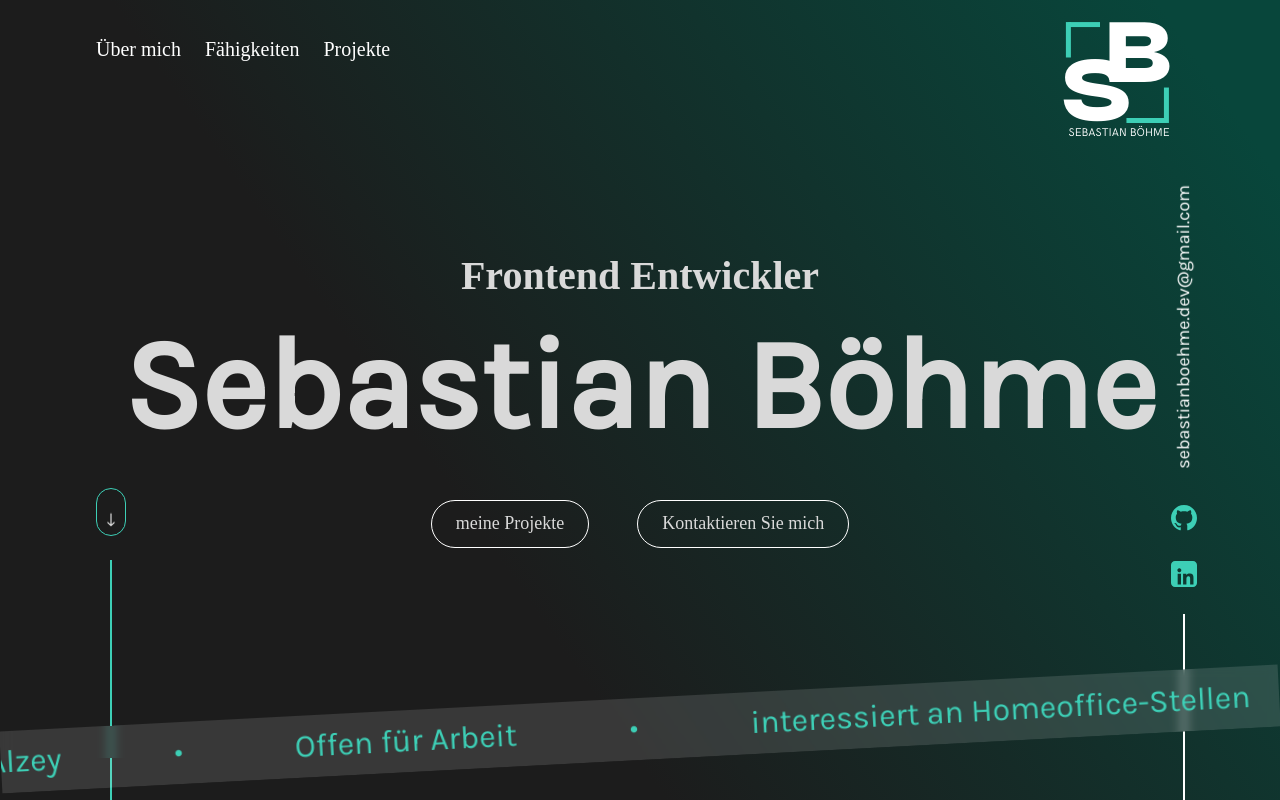
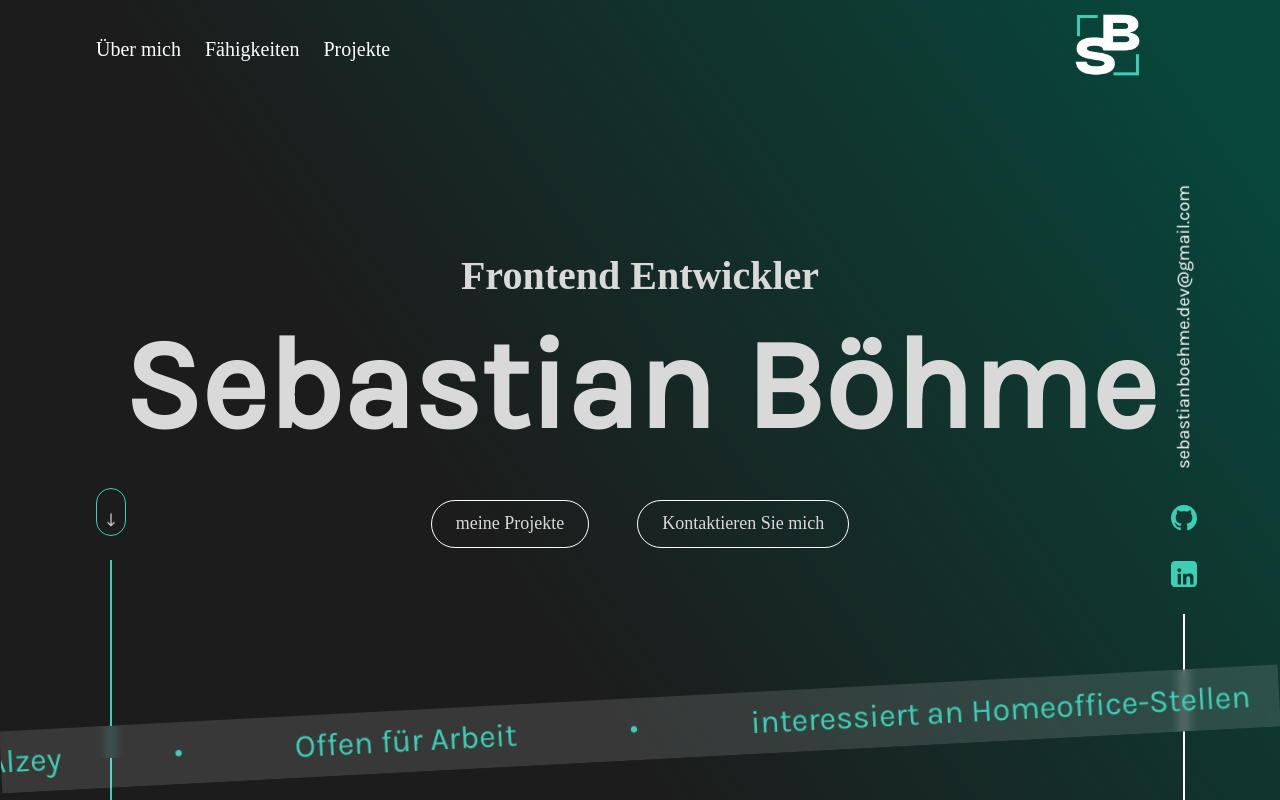
Before and after one commit to SebastianBoehme/Portfolio, an Angular app: page / in a window 1280 px wide. Built offline with nearby package versions, Linux system fonts and the light colour scheme; a web font is replaced by a local one.

Commit message:
changed logo

```diff
--- a/src/app/hero-section/hero-section.component.scss
+++ b/src/app/hero-section/hero-section.component.scss
@@ -153,7 +153,6 @@ section {
   gap: 24px;
   padding-left: 96px;
   left: 0;
-  bottom: 0;
 }
 
 .decoration-hero-right {
@@ -165,7 +164,6 @@ section {
   gap: 24px;
   padding-right: 96px;
   left: 0;
-  bottom: 0;
 }
 
 .scroll-arrow-container {
--- a/src/app/navigation/navigation.component.html
+++ b/src/app/navigation/navigation.component.html
@@ -4,6 +4,7 @@
         <a class="fira-code" href="#">Fähigkeiten</a>
         <a class="fira-code" href="#">Projekte</a>
     </div>
-    <div class="logo">
-    </div>
+
+        <img class="logo" src="../../assets/img/logo.png" alt="logo">
+
 </section>
--- a/src/app/navigation/navigation.component.scss
+++ b/src/app/navigation/navigation.component.scss
@@ -26,12 +26,6 @@ a {
 }
 
 .logo {
-    height: 190px;
-    width: 190px;
-    background-image: url(../../assets/img/logo.png);
-
-    &:hover {
-        cursor: pointer;
-        background-image: url(../../assets/img/logo-hover.png);
-    }
-}
+  width: 150px;
+  height: 150px;
+  }
```
Also changed, not shown: src/assets/img/logo-hover.png (deleted), src/assets/img/logo.png.
